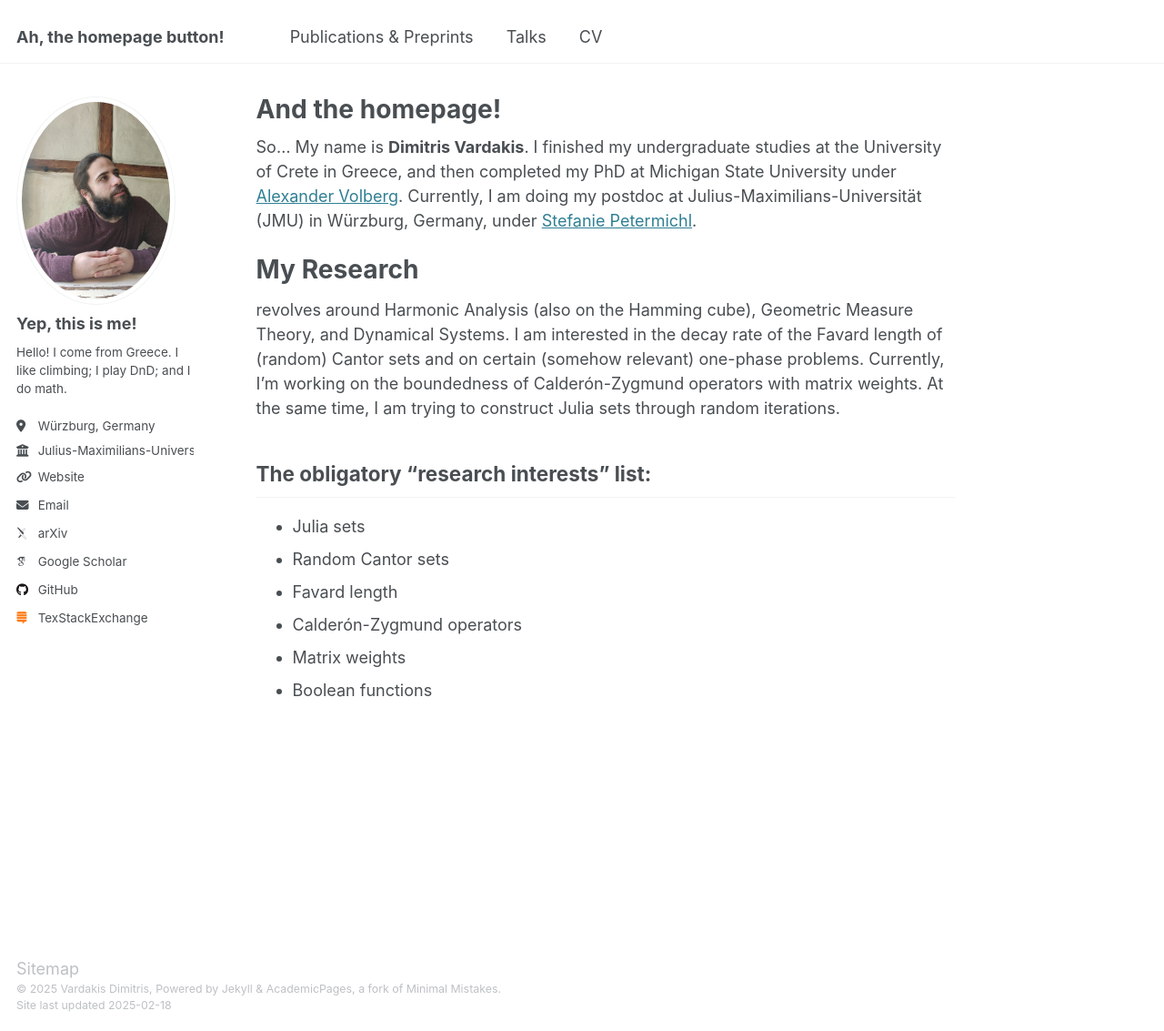
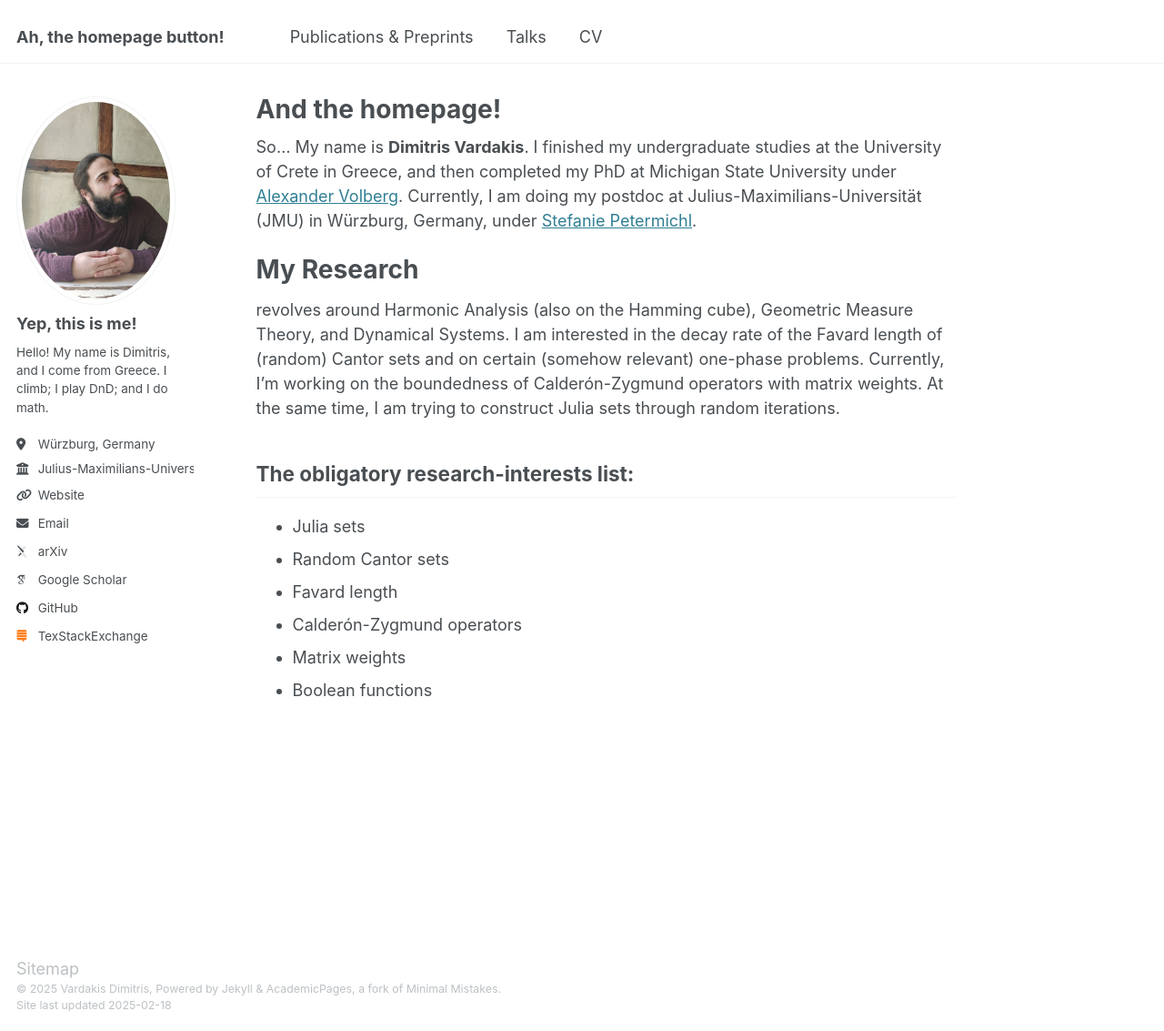
Before and after one commit to Jim-Vardakis/jim-vardakis.github.io, a Jekyll site: the page built from _pages/about.md, in a window 1280 px wide and 1133 px high. Shown: the whole window at 91% size. Built offline with Jekyll 4.4.1, drawn with Linux system fonts in a browser that asks for light colours; some web fonts are replaced.

Commit message:
updated short bio (2)

```diff
--- a/_config.yml
+++ b/_config.yml
@@ -26,7 +26,7 @@ author:
   avatar           : "kopenhagen for website.png"
   name             : "Yep, this is me!"
   pronouns         : # example: "she/her"
-  bio              : "Hello! I come from Greece. I like climbing; I play DnD; and I do math."
+  bio              : "Hello! My name is Dimitris, and I come from Greece. I climb; I play DnD; and I do math."
   location         : "Würzburg, Germany"
   employer         : "Julius-Maximilians-Universität"  #  "JMU Würzburg" # README
   uri              : "https://www.mathematik.uni-wuerzburg.de/harmonicanalysis/team/vardakis-dimitros/" # URL
--- a/_pages/about.md
+++ b/_pages/about.md
@@ -14,7 +14,7 @@ My Research
 ======
 revolves around Harmonic Analysis (also on the Hamming cube), Geometric Measure Theory, and Dynamical Systems. I am interested in the decay rate of the Favard length of (random) Cantor sets and on certain (somehow relevant) one-phase problems. Currently, I'm working on the boundedness of Calderón-Zygmund operators with matrix weights. At the same time, I am trying to construct Julia sets through random iterations.
 
-The obligatory "research interests" list:
+The obligatory research-interests list:
 ------
 - Julia sets
 - Random Cantor sets
```
